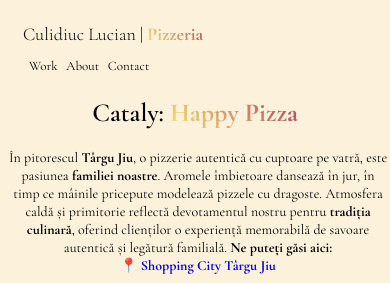
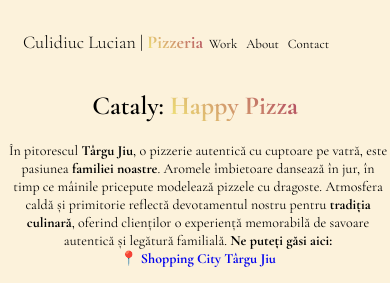
Before and after one commit to LucassPW/cataly2, a plain HTML site: page index.html in a window 390 px wide. Shown: the top 283 px of the page. Drawn offline with nearby package versions, Linux system fonts and the light colour scheme; a web font is replaced by a local one.

Commit message:
Add files via upload

```diff
--- a/styles.css
+++ b/styles.css
@@ -68,6 +68,10 @@ h1 {
 }
 .links li {
     display: inline-block;
+}
+
+.links ul {
+    padding: 0;
 }
 
 .links a {
@@ -197,8 +201,8 @@ a:active {
     .navbar {
         display: inline-block;
         /* border: 1px solid red; */
-        margin: 15px 0 0 15px;
-        width: 80%;
+        margin: 15px 35px 15px 15px;
+        width: 88%;
         max-width: 1000px;
     }
     h1 {
@@ -213,7 +217,8 @@ a:active {
     }
 
     .links ul {
-        margin: 10px 0 0 -34px;
+        margin: 10px 0 0 -40px;
+        padding-left: 42px;
         /* border: 1px solid brown; */
     }
 
```
